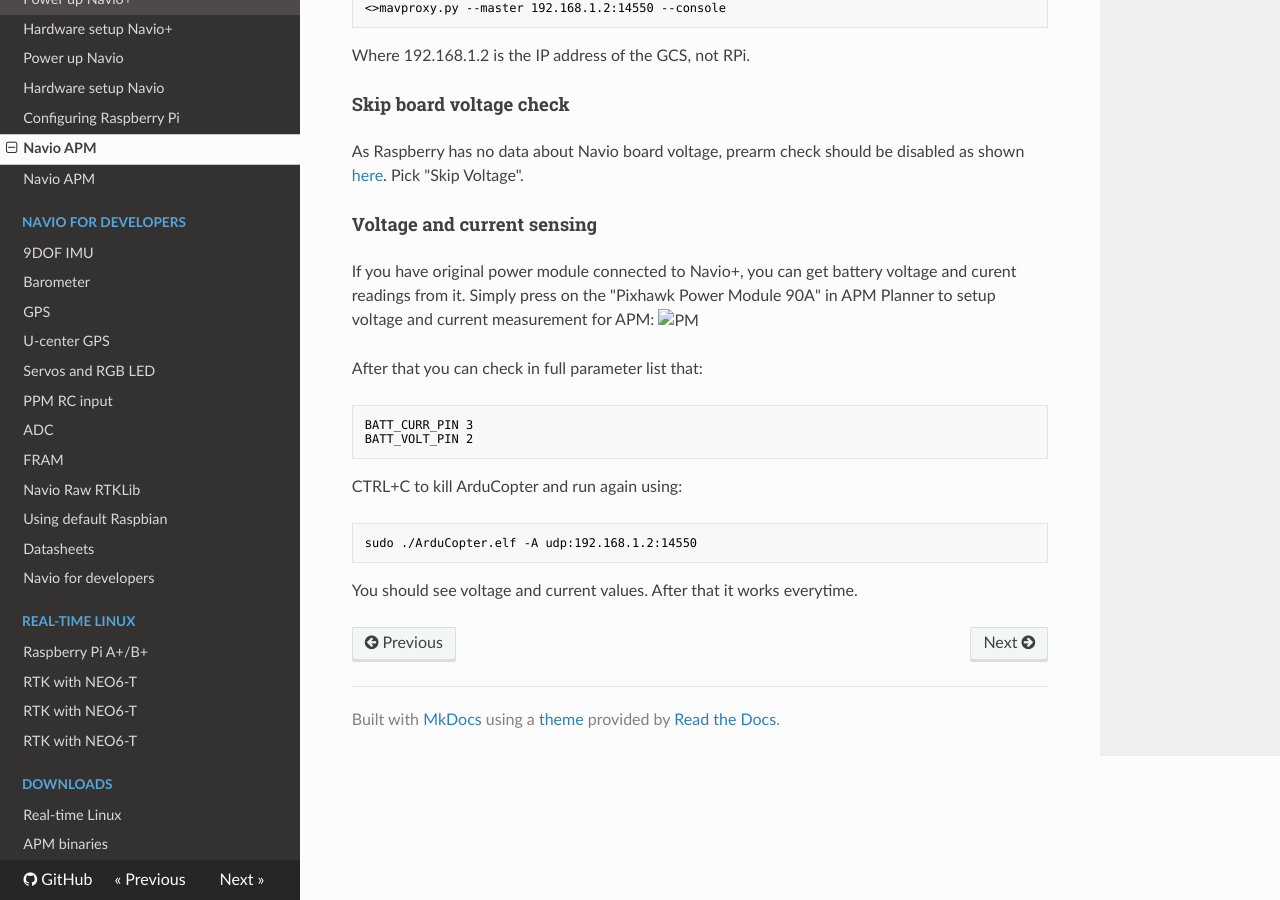
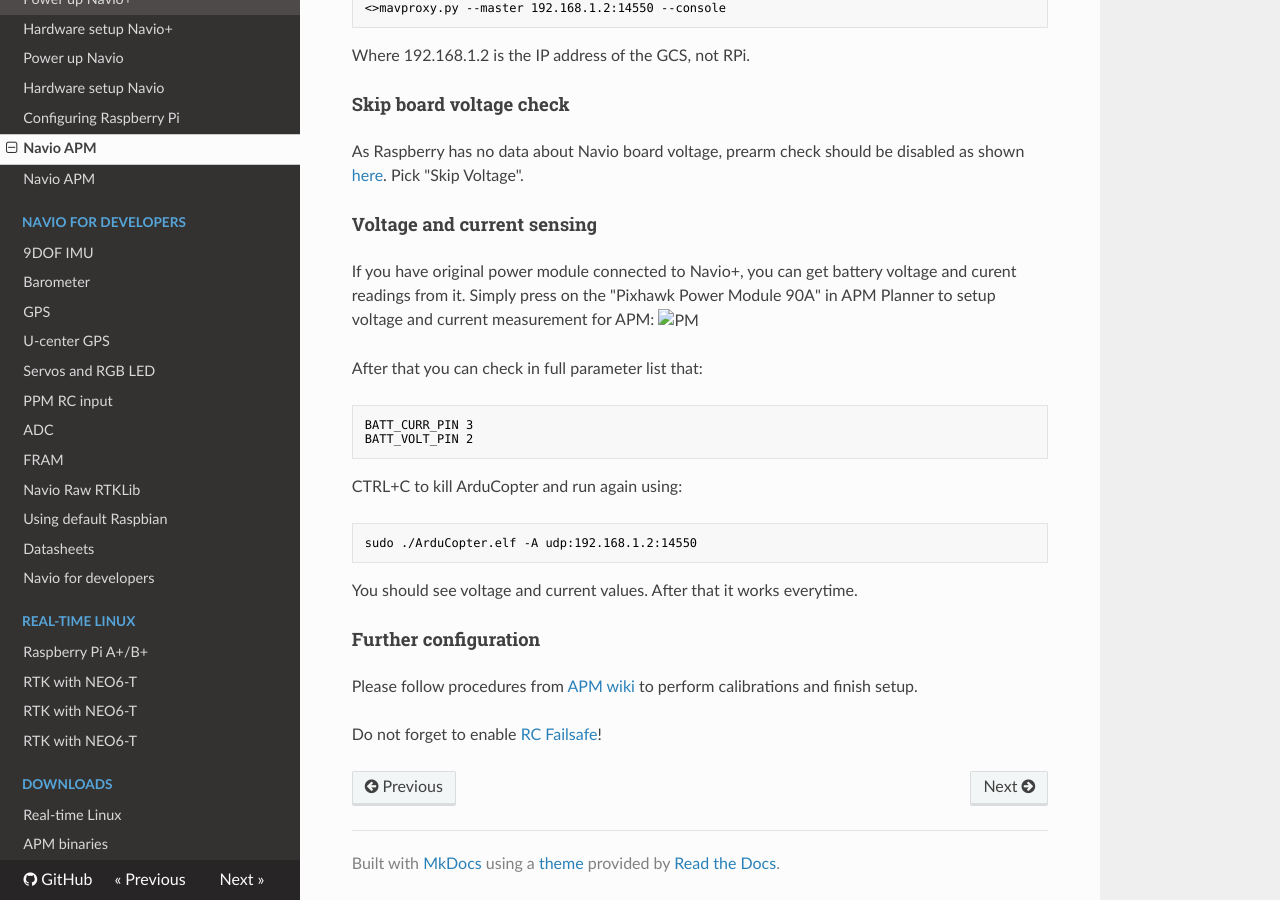
Before and after one commit to emlid/navio2-docs, an MkDocs documentation site: the page built from docs/Navio-APM/installation-and-running.md, in a window 1280 px wide and 900 px high, scrolled down 2875 px. Built offline with MkDocs 1.6.1, drawn with Linux system fonts in a browser that asks for light colours; nearby versions of some CDN libraries; old or Windows-style settings are respelled for this version of MkDocs.

Commit message:
Added further configuration

````diff
--- a/docs/Navio-APM/installation-and-running.md
+++ b/docs/Navio-APM/installation-and-running.md
@@ -130,3 +130,9 @@ sudo ./ArduCopter.elf -A udp:192.168.1.2:14550
 ```
 
 You should see voltage and current values. After that it works everytime.
+
+####Further configuration
+
+Please follow procedures from [APM wiki](http://copter.ardupilot.com/wiki/initial-setup/) to perform calibrations and finish setup.
+
+Do not forget to enable [RC Failsafe](http://copter.ardupilot.com/wiki/configuration/throttle-failsafe/)!
````
